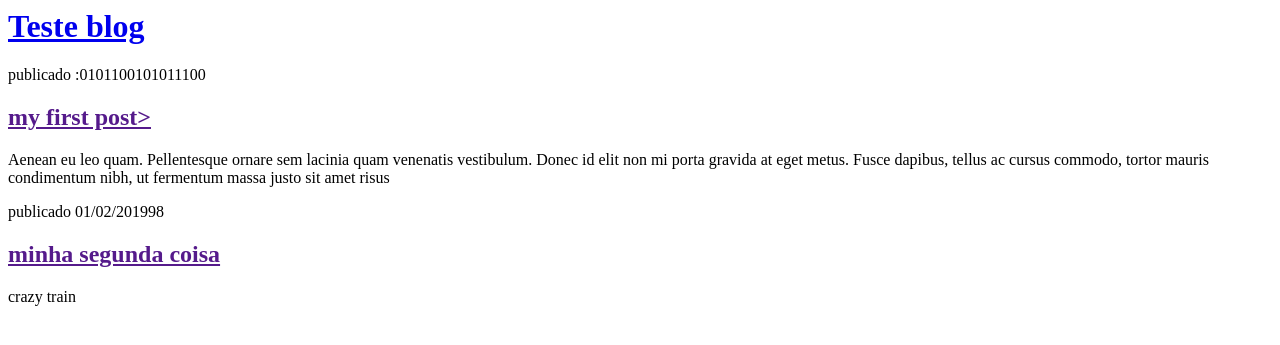
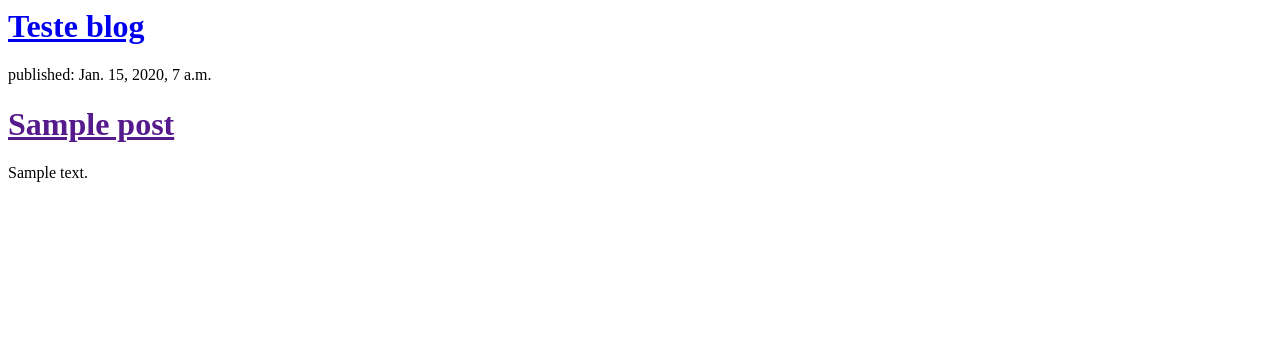
Before and after one commit to paulodsncir/My-first-blog, a Django app: template blog/templates/blog/post_list.html in a window 1280 px wide. Shown: the top 345 px of the page. Run offline with Django 3.2, Linux system fonts and the light colour scheme; the template is opened without the code that fills it: values that come from a table or form of the project are taken from there, others are empty; tables that the repository leaves empty hold one stand-in row (values such as "Sample post").

Commit message:
modificação do template

```diff
--- a/blog/templates/blog/post_list.html
+++ b/blog/templates/blog/post_list.html
@@ -7,16 +7,12 @@
             <h1><a href="https://www.alterdata.com.br/">Teste blog</a></h1>
         </div>
 
-        <div>
-            <p>publicado :0101100101011100</p>
-            <h2><a href="">my first post></a></h2>
-            <p>Aenean eu leo quam. Pellentesque ornare sem lacinia quam venenatis vestibulum. Donec id elit non mi porta gravida at eget metus. Fusce dapibus, tellus ac cursus commodo, tortor mauris condimentum nibh, ut fermentum massa justo sit amet risus</p>
-        </div>
-
-        <div>
-            <p>publicado 01/02/201998</p>
-            <h2><a href="">minha segunda coisa</a></h2>
-            <p>crazy train</p>
-        </div>
+        {% for post in posts %}
+            <div>
+                <p>published: {{ post.published_date }}</p>
+                <h1><a href="">{{post.title}}</a></h1>
+                <p>{{post.text|linebreaksbr}} </p>
+            </div>
+        {% endfor %}
     </body>
 </html>
--- a/blog/views.py
+++ b/blog/views.py
@@ -1,5 +1,7 @@
 from django.shortcuts import render
+from django.utils import timezone
+from .models import Post
 
-# Create your views here.
 def post_list(request):
-    return render(request, 'blog/post_list.html', {})
+    posts = Post.objects.filter(published_date__lte=timezone.now()).order_by('published_date')
+    return render(request, 'blog/post_list.html', {'posts': posts})
```
